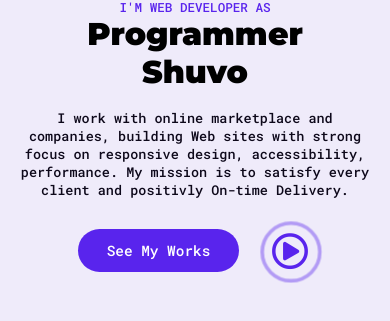
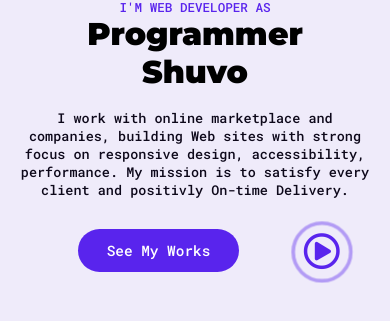
Before and after one commit to shakibahmedcse/Shuvo-s-Portfolio, a plain HTML site: page index.html in a window 390 px wide. Shown: the part 511-832 px from the top of the page. Drawn offline with Linux system fonts and the light colour scheme.

Commit message:
Update style.css

```diff
--- a/style.css
+++ b/style.css
@@ -272,4 +272,8 @@ a {
     #hero .left .buttons {
         margin-bottom: 3rem;
     }
+    #hero .left .buttons .play-animation-btn {
+
+        left: 8%;
+    }
 }
```
